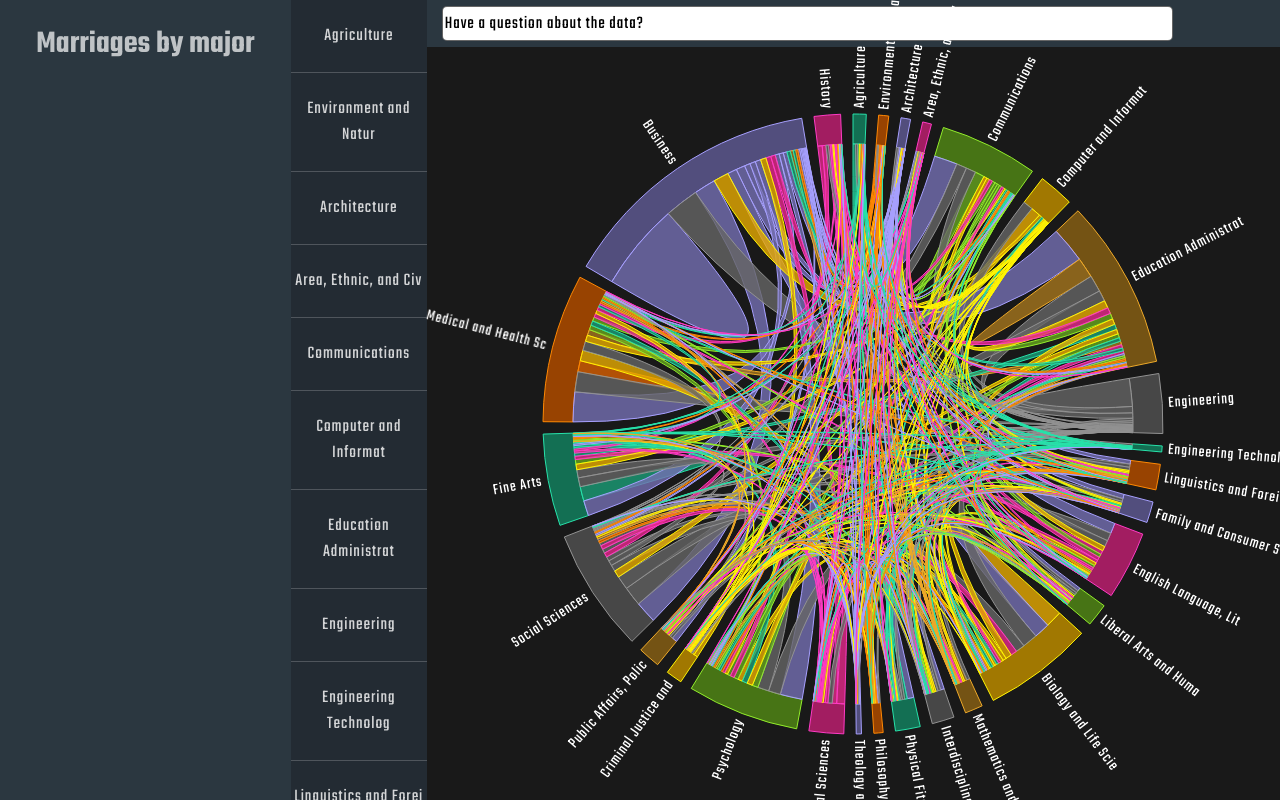
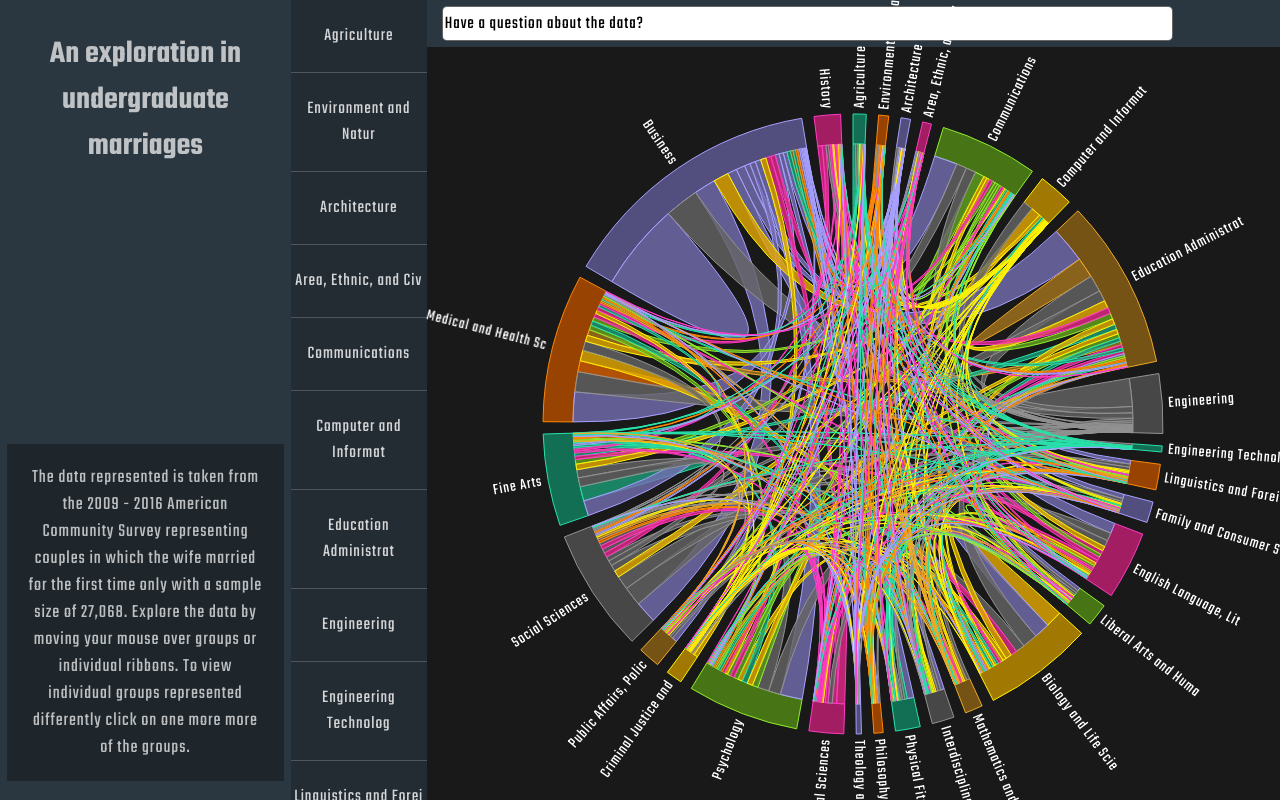
Before and after one commit to JacobBovee/Marriages-by-major-visualization, a React (Create React App) app: page / in a window 1280 px wide. Built offline with nearby package versions, Linux system fonts and the light colour scheme.

Commit message:
Some story text

```diff
--- a/package.json
+++ b/package.json
@@ -12,6 +12,7 @@
     "react": "^16.7.0",
     "react-dom": "^16.7.0",
     "react-icons": "^3.3.0",
+    "react-mt-svg-lines": "^0.9.0",
     "react-scripts-ts": "3.1.0"
   },
   "scripts": {
--- a/src/components/ChordDiagram.tsx
+++ b/src/components/ChordDiagram.tsx
@@ -22,6 +22,7 @@ interface IChord {
     color: any
     chords: any
     innerRadius: number
+    outerRadius: number
     labelColors: any
     ribbon: any
 }
@@ -39,6 +40,7 @@ export default class ChordDiagram extends React.Component<IProps, IState> {
         color: null,
         innerRadius: 0,
         labelColors: ['#fff'],
+        outerRadius: 0,
         ribbon: null,
     }
 
@@ -50,6 +52,13 @@ export default class ChordDiagram extends React.Component<IProps, IState> {
             labels: data.columns.slice(1, -1),
             matrix,
         })
+    }
+
+    public over = () => {
+        console.log('over')
+    }
+    public out = () => {
+        console.log('out')
     }
 
     public setMouseOverGroup = (group: any) => () => {
@@ -69,13 +78,19 @@ export default class ChordDiagram extends React.Component<IProps, IState> {
                 ...this.chord,
                 ...DataUtils.getChord(this.props.width, this.props.height, matrix)
             }
-            const { arc, chords, color, labelColors, ribbon, innerRadius } = this.chord
+            const { arc, chords, color, labelColors, outerRadius, ribbon, innerRadius } = this.chord
 
             return (
-                <svg width={width} height={height} className='chord' style={{ overflow: 'visible' }}>
+                <svg
+                    width={width}
+                    height={height}
+                    className='chord'
+                    style={{ overflow: 'visible' }}
+                    onMouseLeave={this.setMouseOverGroup(null)}
+                >
                     <g
                         transform={`translate(${width/2},${height/2})`}
-                        onMouseOut={this.setMouseOverGroup(null)}
+                        r={outerRadius}
                     >
                         <ChordGroups
                             id={'chordGroups'}
@@ -85,8 +100,9 @@ export default class ChordDiagram extends React.Component<IProps, IState> {
                             setMouseOverGroup={this.setMouseOverGroup}
                             groupLabels={ labels }
                             labelColors={ labelColors }
+                            selectionState={selectionState}
                             innerRadius={innerRadius}
-                            selectionState={selectionState}
+                            outerRadius={outerRadius}
                         />
                         <ChordRibbons
                             chords={chords}
@@ -94,7 +110,6 @@ export default class ChordDiagram extends React.Component<IProps, IState> {
                             data={this.props.data}
                             mouseOverGroup={selectedGroup}
                             ribbon={ribbon}
-                            innerRadius={innerRadius}
                         />
                     </g>
                 </svg>
--- a/src/components/ChordGroups.tsx
+++ b/src/components/ChordGroups.tsx
@@ -9,8 +9,9 @@ interface IProps {
     arc: any
     setMouseOverGroup: any
     groupLabels: any
+    labelColors: any
     innerRadius: number
-    labelColors: any
+    outerRadius: number
     selectionState: any
 }
 
@@ -26,10 +27,13 @@ export default class ChordGroups extends React.Component<IProps> {
     }
 
     public render() {
-        const { arc, chords, color, id, setMouseOverGroup, labelColors, groupLabels, innerRadius } = this.props
+        const { arc, chords, color, id, setMouseOverGroup, labelColors, groupLabels, innerRadius, outerRadius } = this.props
 
         return (
             <g className='groups'>
+                <circle
+                    r={outerRadius}
+                />
                 {chords.groups.map((group: any, groupIndex: number) =>
                     <g
                         key={groupIndex}
--- a/src/components/ChordRibbons.tsx
+++ b/src/components/ChordRibbons.tsx
@@ -9,7 +9,6 @@ interface IProps {
     data: any
     ribbon: any
     mouseOverGroup: any
-    innerRadius: number
 }
 
 interface IState {
@@ -85,7 +84,7 @@ export default class ChordRibbons extends React.Component<IProps, IState> {
     }
 
     public render() {
-        const { chords, color, data, innerRadius, mouseOverGroup, ribbon } = this.props
+        const { chords, color, data, mouseOverGroup, ribbon } = this.props
         const { selectedRibbon, x, y } = this.state
 
         return (
@@ -104,9 +103,6 @@ export default class ChordRibbons extends React.Component<IProps, IState> {
                     listView={true}
                     listItems={this.calculateListItems()}
                 />
-                <circle
-                    r={innerRadius}
-                />
                 {chords.map((chord: any, chordIndex: number) => (
                     <path
                         onMouseOver={this.mouseOverRibbon([chord.source.index, chord.target.index])}
--- a/src/components/Controls.tsx
+++ b/src/components/Controls.tsx
@@ -5,7 +5,18 @@ export default class Controls extends React.Component {
     public render() {
         return (
             <div className='controls'>
-                <h1>Marriages by major</h1>
+                <div className='information'>
+                    <div className='title-space'>
+                        <h1>An exploration in undergraduate marriages</h1>
+                    </div>
+                    <div className='inner-controls' />
+                    <div className='story'>
+                        <p>The data represented is taken from the 2009 - 2016 American Community Survey representing
+                        couples in which the wife married for the first time only with a sample size of 27,068.
+                        Explore the data by moving your mouse over groups or individual ribbons. To view individual groups
+                        represented differently click on one more more of the groups.</p>
+                    </div>
+                </div>
             </div>
         )
     }
--- a/src/state/SelectionState.tsx
+++ b/src/state/SelectionState.tsx
@@ -5,7 +5,7 @@ class SelectionState {
     @observable public selectedRibbon: any
     @observable public clickSelectedGroups: number[] = []
 
-    public updateGroup = (group: number) => {
+    public updateGroup = (group: number | null) => {
         this.selectedGroup = group
     }
 
--- a/src/styles/chord.css
+++ b/src/styles/chord.css
@@ -1,7 +1,6 @@
 svg, path, text {
-    cursor: pointer;
+    cursor: default;
 }
-
 circle {
     fill: none;
 }
--- a/src/styles/controls.css
+++ b/src/styles/controls.css
@@ -6,7 +6,38 @@
     justify-content: center;
 }
 
+.information {
+    display: flex;
+    flex-flow: column;
+    justify-content: center;
+    align-items: center;
+}
+
+.title-space {
+    display: flex;
+    flex: 2;
+}
+.inner-controls {
+    display: flex;
+    flex: 4;
+}
+
 h1 {
-    padding: 0;
+    padding: 10px;
     color: rgba(255, 255, 255, 0.7);
 }
+
+.story {
+    font-size: 19px;
+    color: rgba(255, 255, 255, 0.7);
+    letter-spacing: 1px;
+    flex: 4;
+    display: flex;
+    align-items: center;
+    justify-content: center;
+    width: 95%
+}
+.story p {
+    padding: 20px;
+    background-color: #1E262C;
+}
--- a/src/styles/popover.css
+++ b/src/styles/popover.css
@@ -7,12 +7,12 @@
     padding-bottom: 2px;
     text-align: left;
     border-radius: 10px;
+    letter-spacing: 1px;
 }
 
 .popover h6 {
     text-align: center;
     font-size: 14px;
-    letter-spacing: 1px;
 }
 
 .popover-caret {
--- a/src/utils/DataUtils.ts
+++ b/src/utils/DataUtils.ts
@@ -56,6 +56,7 @@ class DataUtils {
             chords,
             color,
             innerRadius,
+            outerRadius,
             ribbon: d3Ribbon,
         }
     }
```
Also changed, not shown: .d.ts, 1 other file (tests, documents, lock files or other folders).
